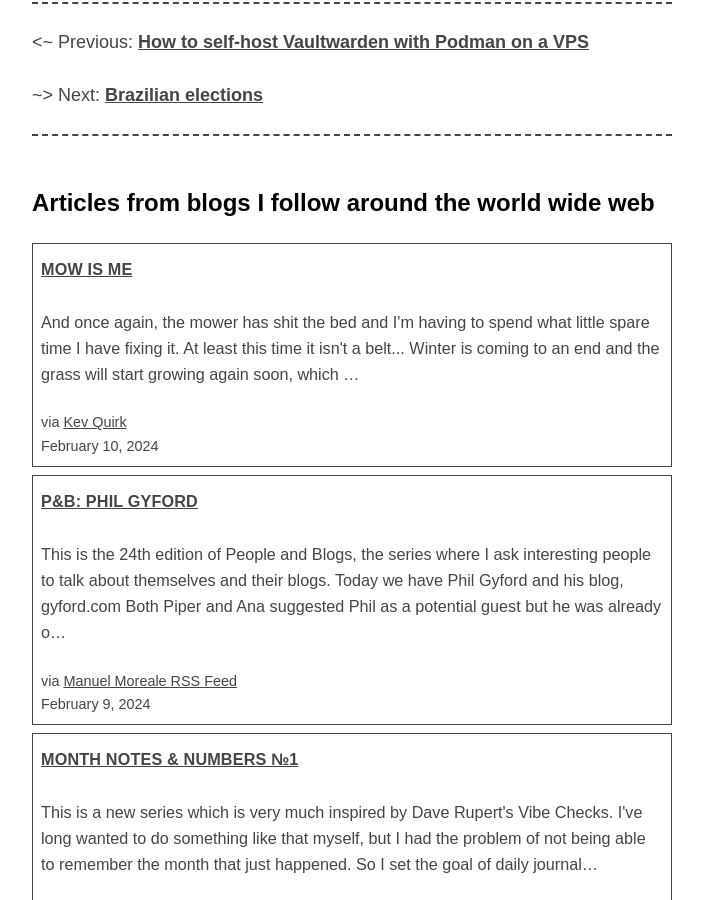
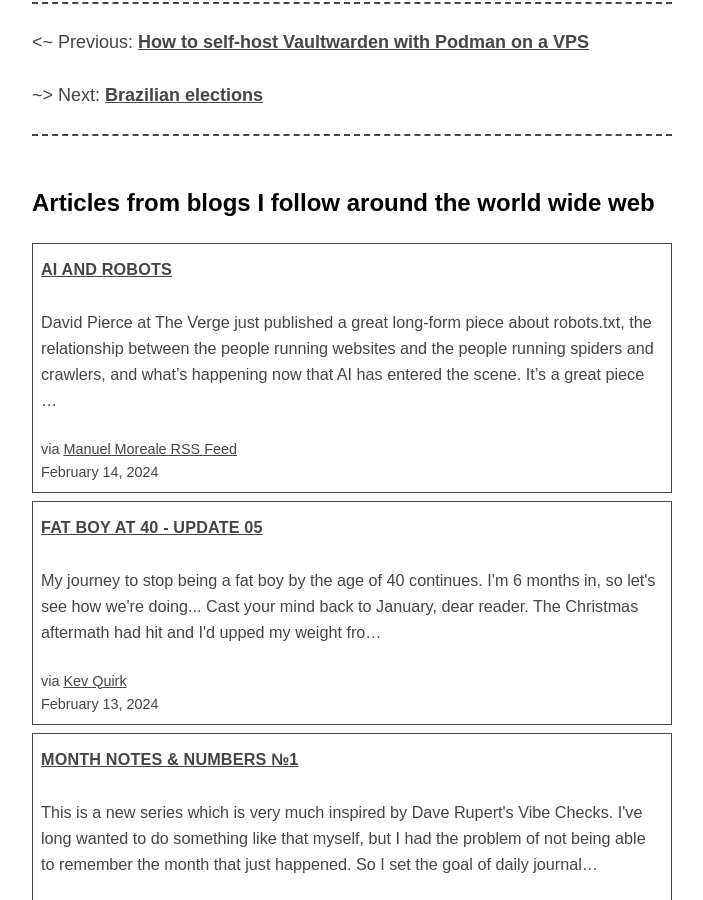
Before and after one commit to a-franca/abf.li, a Jekyll site: the page built from _posts/2022/2022-09-28-hurricane-ian.md, in a window 1280 px wide and 900 px high, scrolled down 987 px. Shown: the whole window, without its empty margins (288-991 px from the left). Built offline with Jekyll 4.4.1, drawn with Linux system fonts in a browser that asks for light colours.

Commit message:
fetch new content

```diff
--- a/_includes/openring-out.html
+++ b/_includes/openring-out.html
@@ -5,30 +5,30 @@
 
     <div class="article">
       <h4 class="title">
-        <a href="https://kevquirk.com/mow-is-me" rel="noopener noreferrer nofollow" target="_blank">Mow Is Me</a>
+        <a href="https://manuelmoreale.com/@/page/XfCsCcPWzul2eGKX" rel="noopener noreferrer nofollow" target="_blank">Ai and Robots</a>
+      </h4>
+      <p class="summary">David Pierce at The Verge just published a great long-form piece about robots.txt, the relationship between the people running websites and the people running spiders and crawlers, and what’s happening now that AI has entered the scene.
+It’s a great piece …</p>
+      <small class="source">
+        via <a href="https://manuelmoreale.com" rel="noopener noreferrer nofollow" target="_blank">Manuel Moreale RSS Feed</a>
+      </small>
+      <small class="date">February 14, 2024</small>
+    </div>
+
+    <div class="article">
+      <h4 class="title">
+        <a href="https://kevquirk.com/fat-boy-at-40-february-update" rel="noopener noreferrer nofollow" target="_blank">Fat Boy at 40 - Update 05</a>
       </h4>
       <p class="summary">
 
 
 
-        And once again, the mower has shit the bed and I&#39;m having to spend what little spare time I have fixing it. At least this time it isn&#39;t a belt...
-Winter is coming to an end and the grass will start growing again soon, which …</p>
+        My journey to stop being a fat boy by the age of 40 continues. I&#39;m 6 months in, so let&#39;s see how we&#39;re doing...
+Cast your mind back to January, dear reader. The Christmas aftermath had hit and I&#39;d upped my weight fro…</p>
       <small class="source">
         via <a href="https://kevquirk.com" rel="noopener noreferrer nofollow" target="_blank">Kev Quirk</a>
       </small>
-      <small class="date">February 10, 2024</small>
-    </div>
-
-    <div class="article">
-      <h4 class="title">
-        <a href="https://manuelmoreale.com/@/page/PTIbVACr9bFgCYHQ" rel="noopener noreferrer nofollow" target="_blank">P&amp;B: Phil Gyford</a>
-      </h4>
-      <p class="summary">This is the 24th edition of People and Blogs, the series where I ask interesting people to talk about themselves and their blogs. Today we have Phil Gyford and his blog, gyford.com
-Both Piper and Ana suggested Phil as a potential guest but he was already o…</p>
-      <small class="source">
-        via <a href="https://manuelmoreale.com" rel="noopener noreferrer nofollow" target="_blank">Manuel Moreale RSS Feed</a>
-      </small>
-      <small class="date">February 9, 2024</small>
+      <small class="date">February 13, 2024</small>
     </div>
 
     <div class="article">
```
